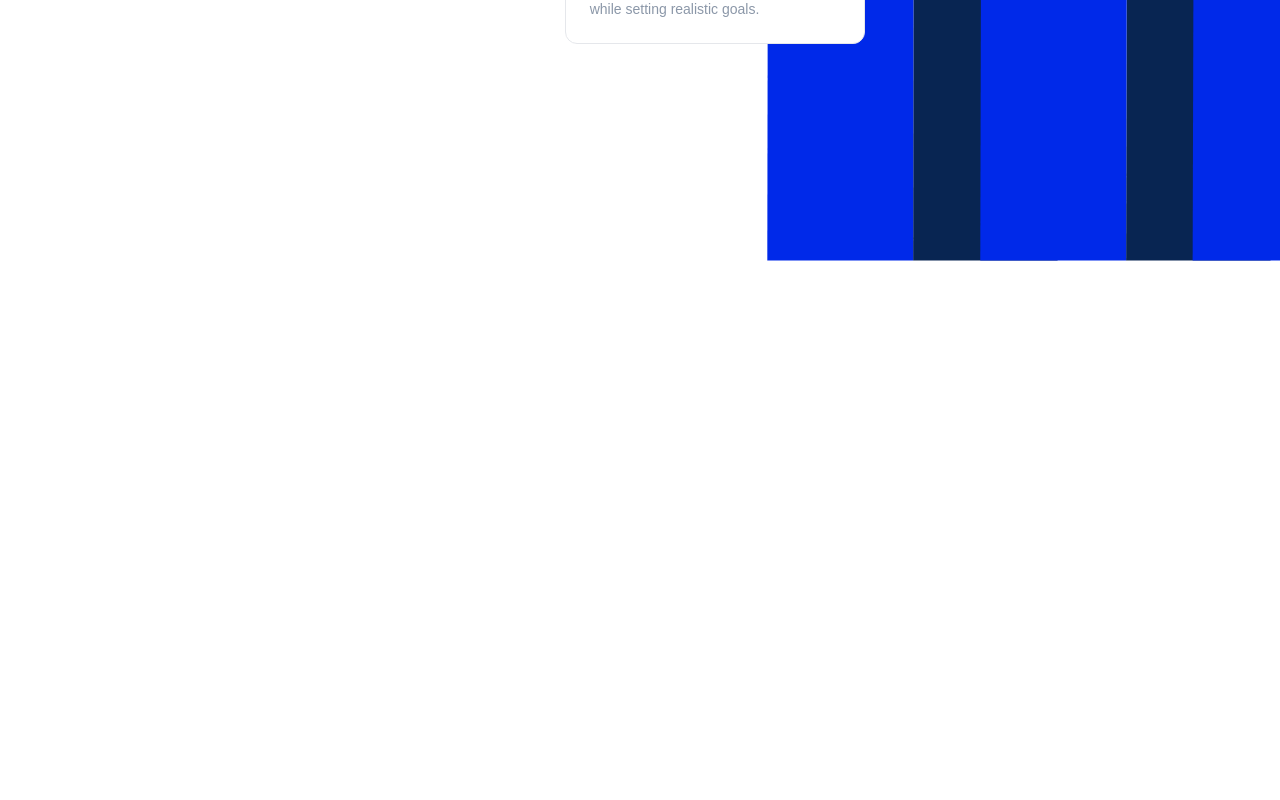
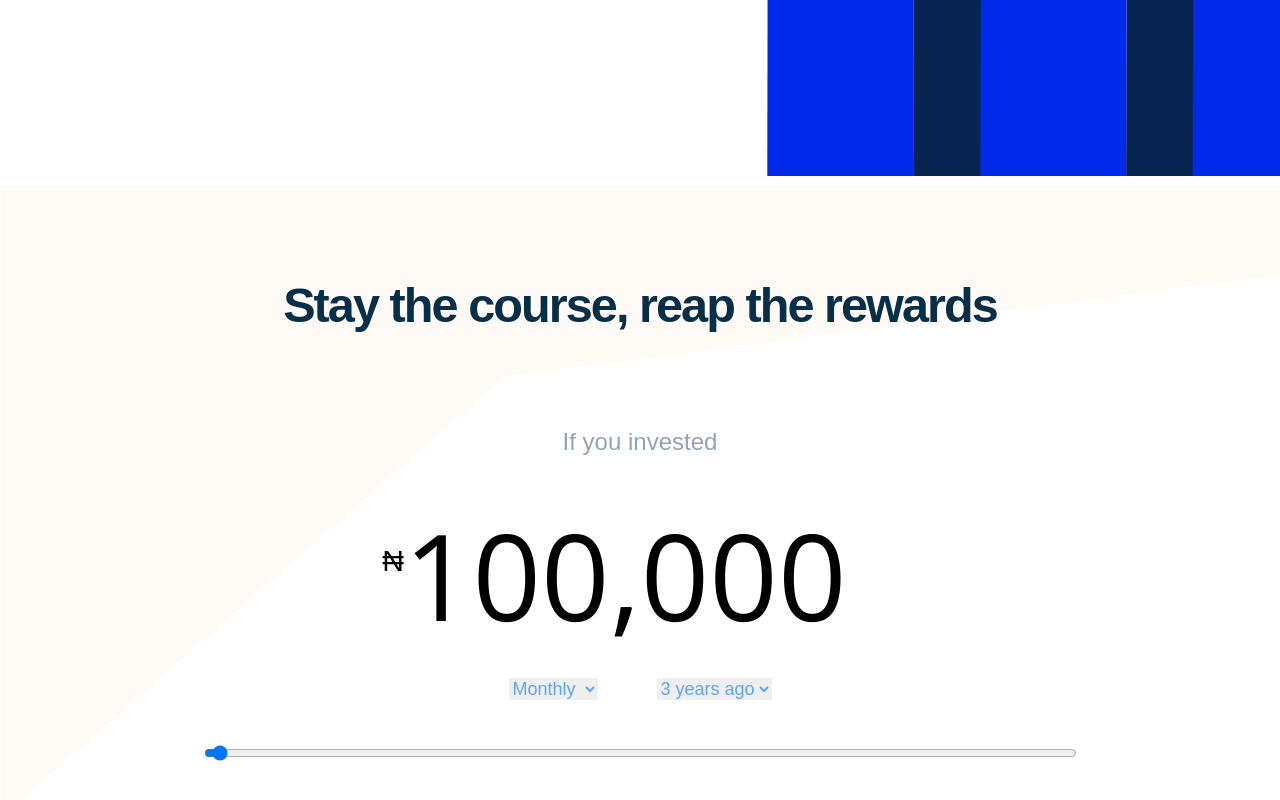
Before and after one commit to gabbytb/cowrywise, a React (Create React App) app: page / in a window 1280 px wide. Shown: the part 1585-2385 px from the top of the page. Before the commit the page ends 1930 px from the top, so only its background shows below. Built offline with nearby package versions, Linux system fonts and the light colour scheme; a web font is replaced by a local one.

Commit message:
Commit pushed

```diff
--- a/src/assets/images/index.js
+++ b/src/assets/images/index.js
@@ -2,7 +2,7 @@ import firstSlide from "./firstSlide.jpg";
 import secondSlide from "./secondSlide.jpg";
 import thirdSlide from "./thirdSlide.jpg";
 import SecondImage from "./SecondImage";
-
+import thirdBg from "./return-pattern.svg";
 
 
 export {
@@ -10,5 +10,6 @@ export {
     secondSlide,
     thirdSlide,
     SecondImage,
+    thirdBg,
 
 }
--- /dev/null
+++ b/src/components/SelectArrowDown.jsx
@@ -0,0 +1,20 @@
+const SelectArrowDown = (props) => (
+  <svg
+    width={13}
+    height={7}
+    viewBox="0 0 13 7"
+    fill="none"
+    xmlns="http://www.w3.org/2000/svg"
+    svg-inline=""
+    role="presentation"
+    focusable="false"
+    tabIndex={-1}
+    {...props}
+  >
+    <path
+      d="M5.745 6.365L.5 1.055 1.565 0 6.28 4.77 10.995 0l1.065 1.055-5.245 5.31h-1.07z"
+      fill="#0067F5"
+    />
+  </svg>
+);
+export default SelectArrowDown;
--- a/src/components/index.js
+++ b/src/components/index.js
@@ -3,6 +3,7 @@ import SlideCard from "./SlideCard";
 import Button from "./Button";
 import ButtonLink from "./ButtonLink";
 import SmallCards from "./SmallCards";
+import SelectArrowDown from "./SelectArrowDown";
 
 
 
@@ -13,4 +14,6 @@ export {
     Button,
     ButtonLink,
     SmallCards,
+    SelectArrowDown,
+
 }
--- a/src/index.css
+++ b/src/index.css
@@ -111,4 +111,9 @@
         content: "3" !important;
     }
 
+    .investments-section {
+        background-image: url('/src/assets/images/return-pattern.svg');
+        background-repeat: no-repeat;
+    }
+
 }
--- a/src/pages/Home.jsx
+++ b/src/pages/Home.jsx
@@ -1,5 +1,5 @@
 import { Nav } from "../components";
-import { HomeSectionOne, HomeSectionTwo } from "../sections";
+import { HomeSectionOne, HomeSectionTwo, HomeSectionThree, } from "../sections";
 
 
 
@@ -15,7 +15,7 @@ const Home = () => {
 
                     <HomeSectionTwo />
 
-
+                    <HomeSectionThree />
                 </div>
             </main>
         </>
--- a/src/sections/HomeSectionThree.jsx
+++ b/src/sections/HomeSectionThree.jsx
@@ -1,14 +1,57 @@
-
+// import { SelectArrowDown } from "../components"
 
 
 
 
 const HomeSectionThree = () => {
   return (
-    <section className="">
+    <section className="investments-section relative min-h-screen py-50">
+        <div className="max-container">
 
+            <div className="text-center">
+                <h2 className="text-13xl/60.7 tracking-extratightest font-firma font-bold text-sky-950/100 mt-10 mb-8.5">Stay the course, reap the rewards</h2>
+                <div className="flex flex-col justify-center items-center">
+                    <h6 className="text-2xl font-normal text-slate-400 font-firma mt-14 mb-19">If you invested</h6>
+                    <div className="flex justify-center items-center w-730">
+                        <sup className="text-3xl">₦</sup>
+                        <input type="tel" inputmode="decimal" value="100,000" className="text-14xl py-2.5 w-494"/>
+                    </div>
+                    <div className="flex justify-between space-x-10 w-263 text-lg text-blue-400 font-firma">
+                        <div>
+                            <select>
+                                <option value="onetime">Onetime</option>
+                                <option value="weekly">Weekly</option>
+                                <option selected="selected" value="monthly">Monthly</option>
+                            </select>
+                        </div>
+                        <div className="m-0">
+                            <select>
+                                <option value="12">Last year</option>
+                                <option selected="selected" value="36">3 years ago</option>
+                                <option value="60">5 years ago</option>
+                            </select>
+                        </div>
+                    </div>
+                </div>
+                <div className="max-w-873 my-0 mx-auto">
+                    <div className="relative my-10">
+                        <div className="line"></div>
+                        <input className="w-full" type="range" min="5000" max="10000000" step="1000" value="100000"></input>
+                    </div>
+                </div>
+                {/* <div className="relative">
+                    <div>
+                        <h6 className="text-2xl text-slate-400 font-firma font-normal mt-14">Today, you’d have</h6>
+                        <p>
+                            <sup className="text-slate-400">₦</sup>
+                            <span className="">221,713</span>
+                        </p>
+                    </div>
+                </div> */}
+            </div>
+        </div>
     </section>
-  )
-}
+  );
+};
 
-export default HomeSectionThree
+export default HomeSectionThree;
--- a/src/sections/HomeSectionTwo.jsx
+++ b/src/sections/HomeSectionTwo.jsx
@@ -1,8 +1,5 @@
 import { ButtonLink } from "../components";
 import { SecondImage } from "../assets/images";
-// import { sectionTwoCards } from "../constants";
-
-
 
 
 
@@ -14,8 +11,8 @@ const HomeSectionTwo = () => {
             <div className="grid grid-cols-16 gap-x-10">
 
                 <div className="flex flex-col pt-5">
-                    <h2 className="text-11xl/15 font-firma font-semibold text-sky-950/100 tracking-tightest mt-66 mb-2.5 h-42 -ml-0.5 opacity-100 visible">
-                        Get a <span className="opacity-100 visible">little </span>&nbsp; richer each day
+                    <h2 className="text-11xl/15 font-firma font-semibold text-sky-950/100 tracking-tightest mt-66 mb-2.5 h-42 -ml-0.5">
+                        Get a <span className="font-sans font-extralight italic">little</span>&nbsp; richer each day
                     </h2>
                     <h5 className="text-3xl font-medium tracking-tightened text-sky-950/100 mt-6 mb-21 pr-120">One small step today, a giant leap for tomorrow.</h5>
                     <ButtonLink linkURL="https://cowrywise.com/choose-account" label="Start your financial journey" />
@@ -23,7 +20,7 @@ const HomeSectionTwo = () => {
 
 
                 <div className="relative">
-                    <div className="relative h-48.5 w-720">
+                    <div className="relative w-720">
                         <SecondImage />
                     </div>
 
--- a/tailwind.config.js
+++ b/tailwind.config.js
@@ -7,6 +7,8 @@ module.exports = {
         "10xl": "0.8125rem",
         "11xl": "5rem",
         "12xl": "19px",
+        "13xl": "3.0375rem",
+        "14xl": "7.5rem",
       },
       height: {
         "44": "2.75rem",
@@ -16,7 +18,7 @@ module.exports = {
         "78": "4.875rem",
         "42": "10.5625rem",
         "650": "40.625rem",
-        "48.5": "58.75em",
+        // "48.5": "58.75em",
         "720": "45rem",
         "780": "48.75rem",
         "830": "51.875rem",
@@ -26,15 +28,21 @@ module.exports = {
       width: {
         "98": "25rem",
         "258": "16.1699rem",
+        '263': "16.4375rem",
         "300": "18.75rem",
         "310": "19.3789rem",
+        "494": "30.875rem",
         "520": "32.5rem",
+        "730": "45.625rem",
       },
       maxWidth: {
         '98': '80%',
+        '873': '54.5625rem'
       },
       margin: {
+        '8.5': "2.125rem",
         '15': "0.9375rem",
+        '19': '1.05rem',
         '21': '1.3125rem',
         '30': "1.875rem",
         '33.5': '2.1rem',
@@ -53,7 +61,8 @@ module.exports = {
       lineHeight: {
         '15': '5.5rem',
         '17': '2.75rem',
-        '14.8': '1.4844rem'
+        '14.8': '1.4844rem',
+        '60.7': '3.7969rem'
       },
       fontFamily: {
         "sans": ["Open Sans", "sans-serif"],
@@ -78,8 +87,9 @@ module.exports = {
     },
     letterSpacing: {
       extratight: '-3px',
+      extratighter: '-1px',
+      extratightest: '-1.944px',
       tightened: '-1.8px',
-      extratighter: '-1px',
       tightest: '-0.065em',
     },
   },
```
Also changed, not shown: src/assets/images/return-pattern.svg (added).
